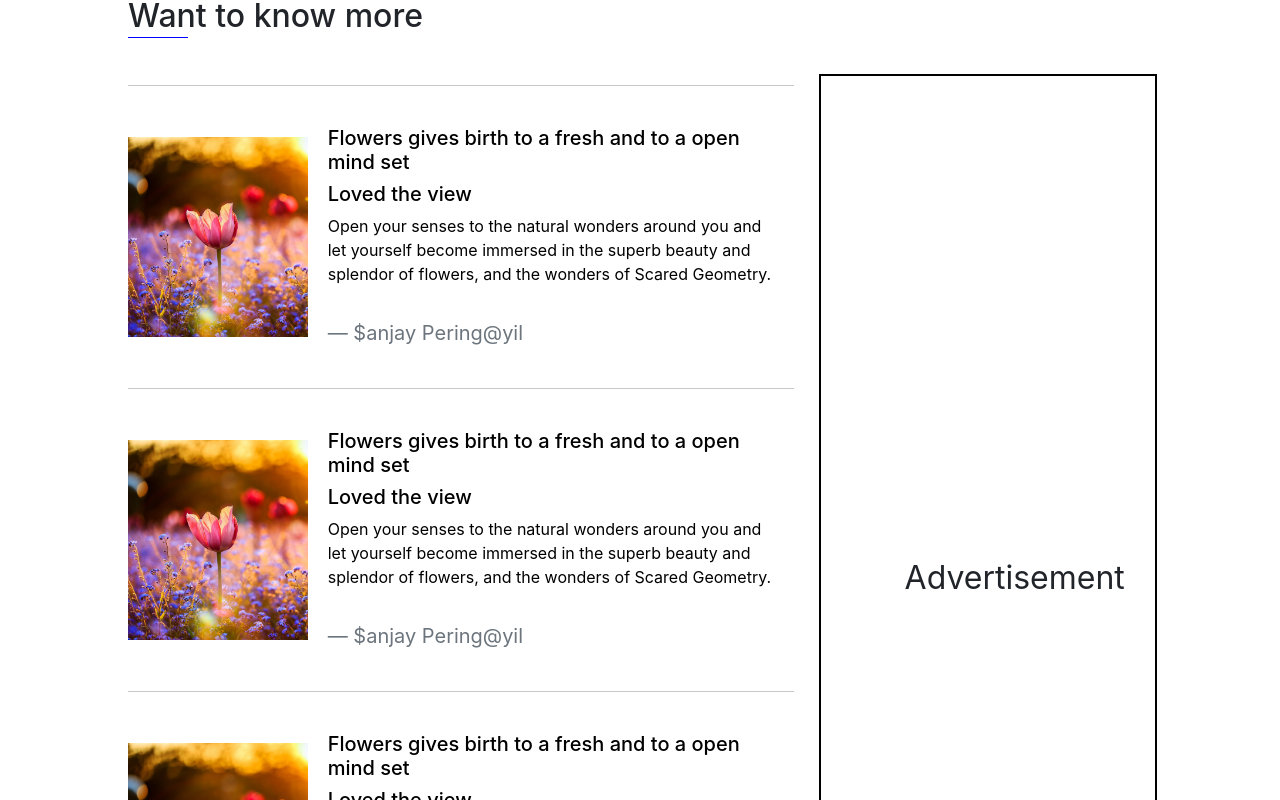
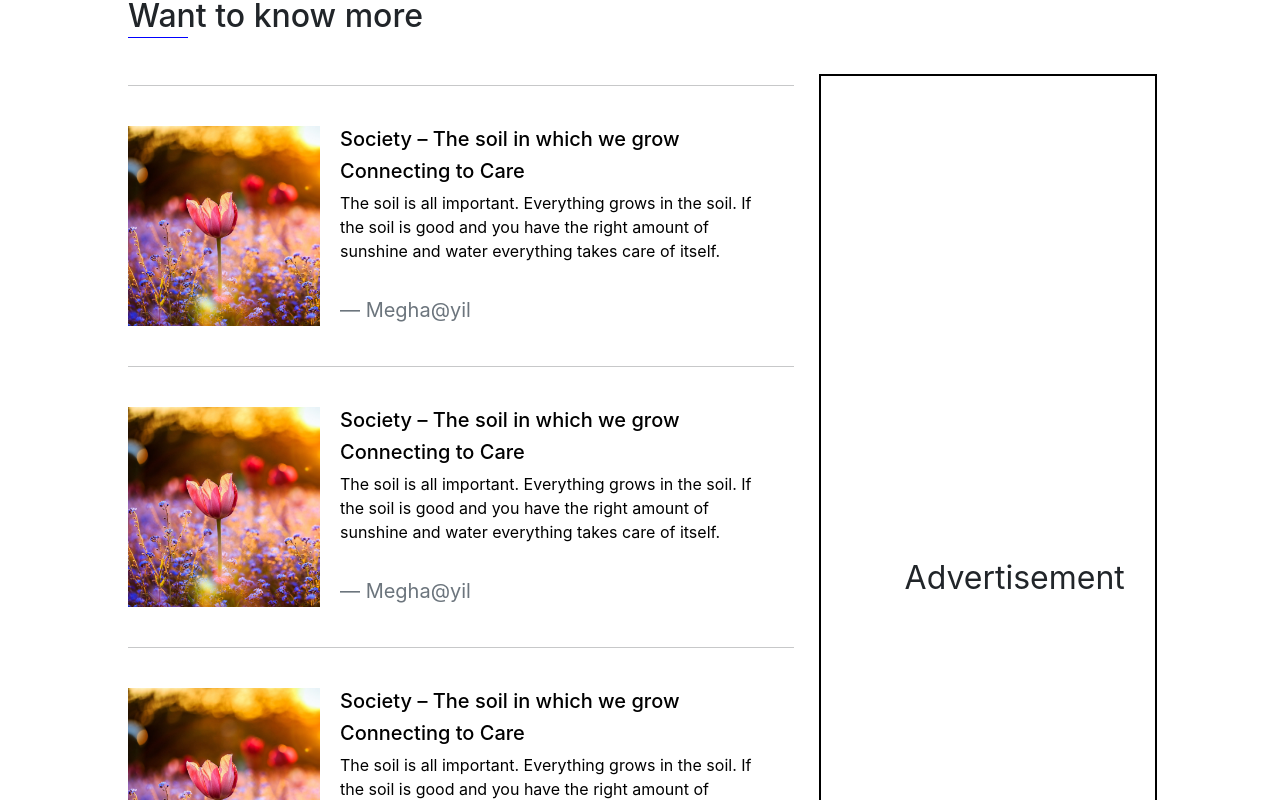
Before and after one commit to meghana121198/project-react, a React (Create React App) app: page / in a window 1280 px wide. Shown: the part 1260-2060 px from the top of the page. Built offline with nearby package versions, Linux system fonts and the light colour scheme; the HTML template or start-up script is replaced by a standard one.

Commit message:
Update more.jsx

```diff
--- a/src/components/more.jsx
+++ b/src/components/more.jsx
@@ -11,12 +11,11 @@ return (
     <div className='d-flex align-items-center bst'>
         <div className='picl1 pdd'></div>
         <div className='pdd'>
-            <h5>Flowers gives birth to a fresh and to a open mind set</h5>
-            <h5>Loved the view</h5>
+            <h5>Society – The soil in which we grow</h5>
+            <h5>Connecting to Care</h5>
             <span className='font-weight-light fs-6'>
-            Open your senses to the natural wonders around you and let yourself become immersed in the superb beauty and splendor of flowers, and the wonders of Scared Geometry.
-            </span><br /><br /><br />
-            <footer className='blockquote-footer mb-0 mr-0 fs-5'>$anjay Pering@yil</footer>
+            The soil is all important. Everything grows in the soil. If the soil is good and you have the right amount of sunshine and water everything takes care of itself.</span><br /><br /><br />
+            <footer className='blockquote-footer mb-0 mr-0 fs-5'>Megha@yil</footer>
         </div>
     </div></Link>
     <br />
```
